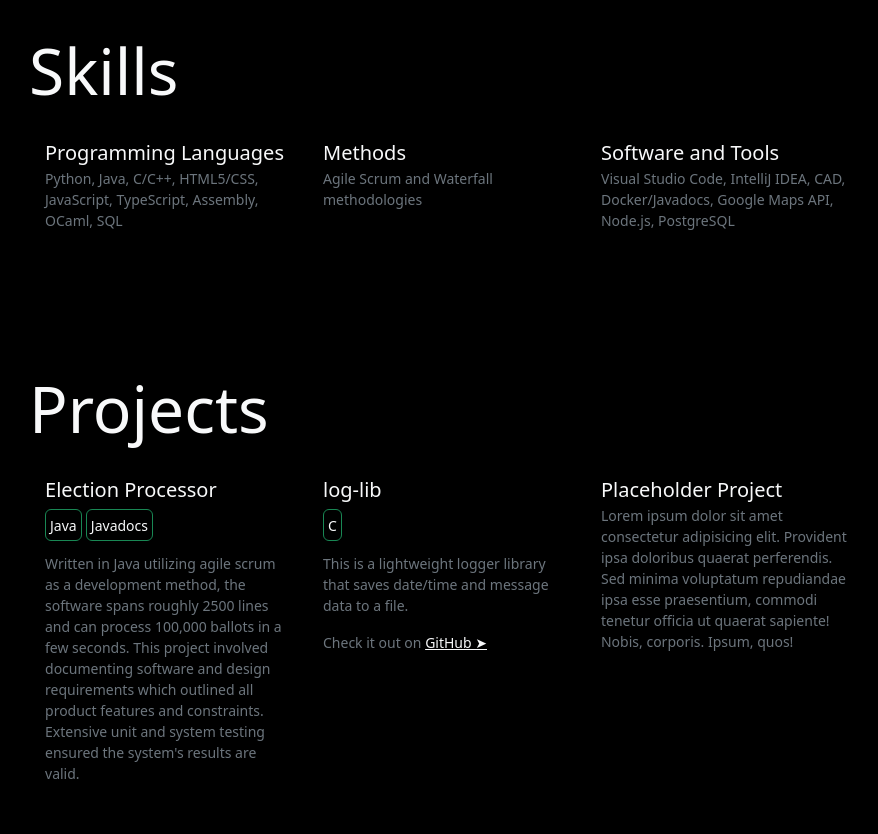
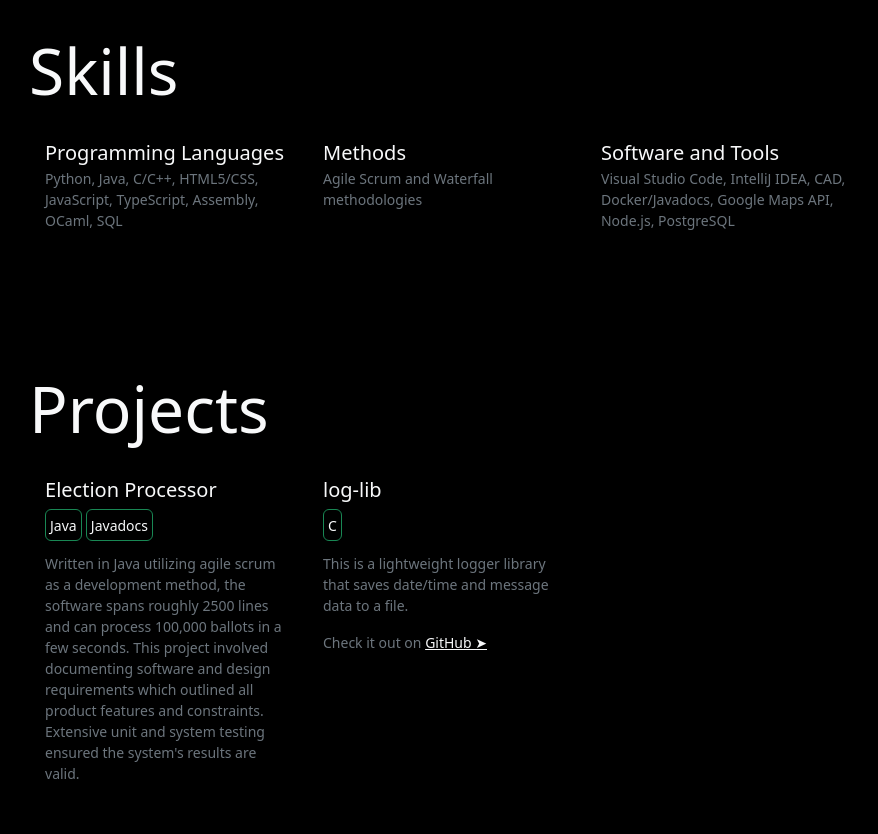
Before and after one commit to lmskarpness/lmskarpness.github.io, a website: page index.html in a window 1280 px wide. Shown: the part 1784-2618 px from the top of the page, without its empty margins (354-1232 px from the left). Drawn offline with Linux system fonts and the light colour scheme; files whose address does not match are found by name.

Commit message:
removed placeholder

```diff
--- a/index.html
+++ b/index.html
@@ -190,8 +190,8 @@
                                             </div>
                                             <div class="col-lg-4">
                                                 <div class="p-1">
-                                                    <div class="lead text-light">Placeholder Project</div>
-                                                    <p class="text-secondary"><small>Lorem ipsum dolor sit amet consectetur adipisicing elit. Provident ipsa doloribus quaerat perferendis. Sed minima voluptatum repudiandae ipsa esse praesentium, commodi tenetur officia ut quaerat sapiente! Nobis, corporis. Ipsum, quos!</small></p>
+                                                    <div class="lead text-light"></div>
+                                                    <p class="text-secondary"><small></small></p>
                                                 </div>
                                             </div>
                                         </div>
```
